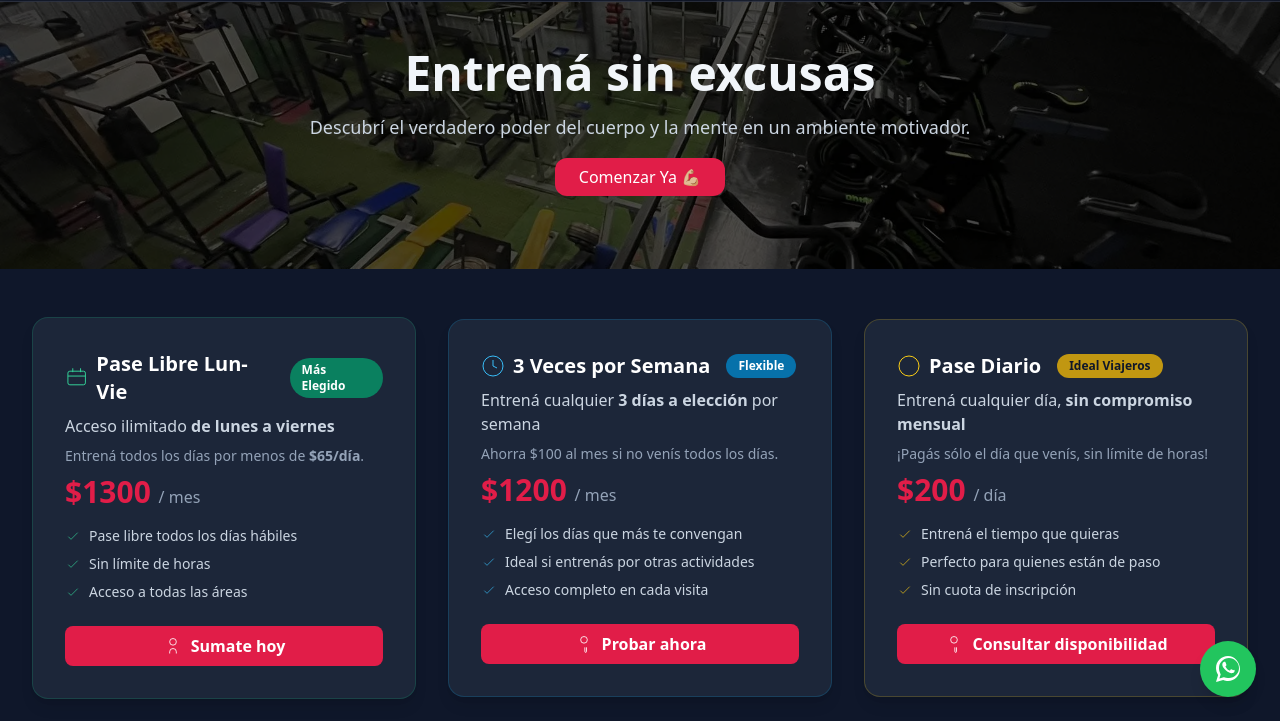
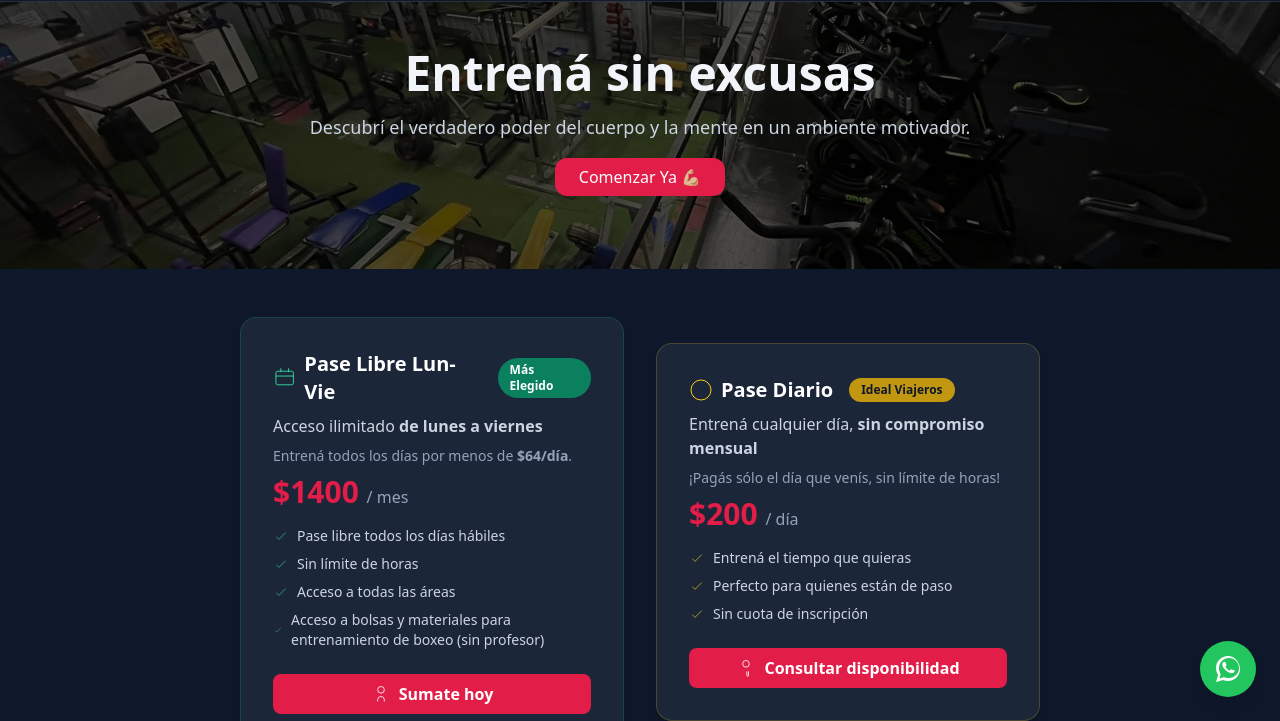
Before and after one commit to GosGuru/ActitudFittnes, a plain HTML site: page index.html in a window 1280 px wide. Shown: the part 79-800 px from the top of the page. Drawn offline with nearby package versions, Linux system fonts and the light colour scheme.

Commit message:
Update index.html

```diff
--- a/index.html
+++ b/index.html
@@ -138,8 +138,8 @@
             <span class="ml-2 bg-emerald-600/80 text-white text-xs font-bold px-3 py-1 rounded-full">Más Elegido</span>
           </div>
           <p class="text-slate-300 mb-2">Acceso ilimitado <b>de lunes a viernes</b></p>
-          <p class="text-slate-400 mb-2 text-sm">Entrená todos los días por menos de <b>$65/día</b>.</p>
-          <p class="text-3xl font-bold text-[#E11D48] mb-4">$1300 <span class="text-base font-medium text-slate-400">/ mes</span></p>
+          <p class="text-slate-400 mb-2 text-sm">Entrená todos los días por menos de <b>$64/día</b>.</p>
+          <p class="text-3xl font-bold text-[#E11D48] mb-4">$1400 <span class="text-base font-medium text-slate-400">/ mes</span></p>
           <ul class="text-sm text-slate-300 mb-6 space-y-2 text-left">
             <li class="flex items-center gap-2">
               <svg xmlns="http://www.w3.org/2000/svg" class="w-4 h-4 text-emerald-400" fill="none" viewBox="0 0 24 24" stroke="currentColor"><path d="m5 13 4 4L19 7"/></svg>
@@ -153,39 +153,14 @@
               <svg xmlns="http://www.w3.org/2000/svg" class="w-4 h-4 text-emerald-400" fill="none" viewBox="0 0 24 24" stroke="currentColor"><path d="m5 13 4 4L19 7"/></svg>
               Acceso a todas las áreas
             </li>
+            <li class="flex items-center gap-2">
+              <svg xmlns="http://www.w3.org/2000/svg" class="w-4 h-4 text-emerald-400" fill="none" viewBox="0 0 24 24" stroke="currentColor"><path d="m5 13 4 4L19 7"/></svg>
+              Acceso a bolsas y materiales para entrenamiento de boxeo (sin profesor)
+            </li>
           </ul>
           <a href="#contacto" class="block bg-rose-600 hover:bg-rose-700 text-white font-semibold py-2 px-4 rounded-lg transition-all text-center mt-auto flex items-center justify-center gap-2">
             <svg xmlns="http://www.w3.org/2000/svg" class="w-5 h-5" fill="none" viewBox="0 0 24 24" stroke="currentColor"><path d="M16 21v-2a4 4 0 0 0-4-4 4 4 0 0 0-4 4v2"/><circle cx="12" cy="7" r="4"/></svg>
             Sumate hoy
-          </a>
-        </div>
-        <!-- Card 3 Veces por Semana -->
-        <div class="bg-slate-800/90 border border-sky-500/20 hover:border-sky-400 rounded-2xl p-8 shadow-lg hover:shadow-sky-600/20 transition-all duration-300 w-full max-w-sm flex flex-col hover:scale-[1.03] group">
-          <div class="flex items-center gap-2 mb-2">
-            <svg xmlns="http://www.w3.org/2000/svg" class="w-6 h-6 text-sky-400" fill="none" viewBox="0 0 24 24" stroke="currentColor"><circle cx="12" cy="12" r="10"/><path d="M12 6v6l4 2"/></svg>
-            <h3 class="text-xl font-semibold text-white">3 Veces por Semana</h3>
-            <span class="ml-2 bg-sky-600/80 text-white text-xs font-bold px-3 py-1 rounded-full">Flexible</span>
-          </div>
-          <p class="text-slate-300 mb-2">Entrená cualquier <b>3 días a elección</b> por semana</p>
-          <p class="text-slate-400 mb-2 text-sm">Ahorra $100 al mes si no venís todos los días.</p>
-          <p class="text-3xl font-bold text-[#E11D48] mb-4">$1200 <span class="text-base font-medium text-slate-400">/ mes</span></p>
-          <ul class="text-sm text-slate-300 mb-6 space-y-2 text-left">
-            <li class="flex items-center gap-2">
-              <svg xmlns="http://www.w3.org/2000/svg" class="w-4 h-4 text-sky-400" fill="none" viewBox="0 0 24 24" stroke="currentColor"><path d="m5 13 4 4L19 7"/></svg>
-              Elegí los días que más te convengan
-            </li>
-            <li class="flex items-center gap-2">
-              <svg xmlns="http://www.w3.org/2000/svg" class="w-4 h-4 text-sky-400" fill="none" viewBox="0 0 24 24" stroke="currentColor"><path d="m5 13 4 4L19 7"/></svg>
-              Ideal si entrenás por otras actividades
-            </li>
-            <li class="flex items-center gap-2">
-              <svg xmlns="http://www.w3.org/2000/svg" class="w-4 h-4 text-sky-400" fill="none" viewBox="0 0 24 24" stroke="currentColor"><path d="m5 13 4 4L19 7"/></svg>
-              Acceso completo en cada visita
-            </li>
-          </ul>
-          <a href="#contacto" class="block bg-rose-600 hover:bg-rose-700 text-white font-semibold py-2 px-4 rounded-lg transition-all text-center mt-auto flex items-center justify-center gap-2">
-            <svg xmlns="http://www.w3.org/2000/svg" class="w-5 h-5" fill="none" viewBox="0 0 24 24" stroke="currentColor"><path d="M13 16v5a1 1 0 0 0 2 0v-5"/><circle cx="12" cy="7" r="4"/></svg>
-            Probar ahora
           </a>
         </div>
         <!-- Card Pase Diario -->
@@ -242,7 +217,7 @@
             <td class="py-3 px-4">Lunes a Viernes</td>
             <td class="py-3 px-4">
               <span class="inline-block bg-green-500/20 text-green-400 font-semibold rounded-full px-3 py-1">
-                14&nbsp;a&nbsp;22&nbsp;horas
+                15&nbsp;a&nbsp;22&nbsp;horas
               </span>
             </td>
           </tr>
```
